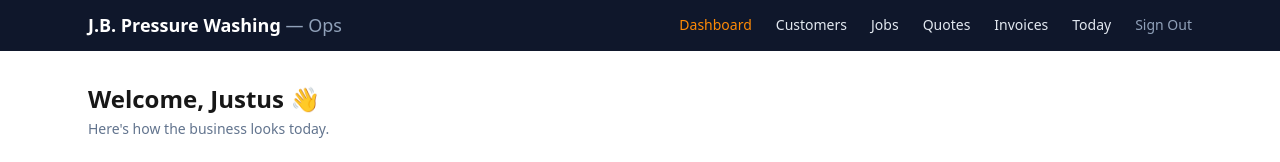
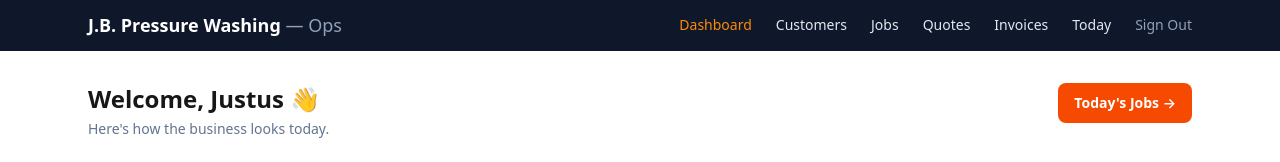
Before and after one commit to justusbansemer-debug/jb-ops-app, a Next.js app: page / in a window 1280 px wide. Shown: the top 162 px of the page. Built offline with nearby package versions, Linux system fonts and the light colour scheme; no server answers; the database is empty.

Commit message:
Add Today's Jobs quick-access button to dashboard

```diff
--- a/src/app/page.js
+++ b/src/app/page.js
@@ -108,9 +108,17 @@ export default async function DashboardPage() {
 
   return (
     <div className="space-y-6">
-      <div>
-        <h1 className="text-2xl font-bold">Welcome, Justus 👋</h1>
-        <p className="text-slate-500 text-sm mt-1">Here&apos;s how the business looks today.</p>
+      <div className="flex items-start justify-between gap-4">
+        <div>
+          <h1 className="text-2xl font-bold">Welcome, Justus 👋</h1>
+          <p className="text-slate-500 text-sm mt-1">Here&apos;s how the business looks today.</p>
+        </div>
+        <Link
+          href="/today"
+          className="shrink-0 bg-orange-600 hover:bg-orange-700 active:bg-orange-800 text-white text-sm font-semibold px-4 py-2.5 rounded-lg whitespace-nowrap"
+        >
+          Today&apos;s Jobs →
+        </Link>
       </div>
 
       {!configured && (
```
